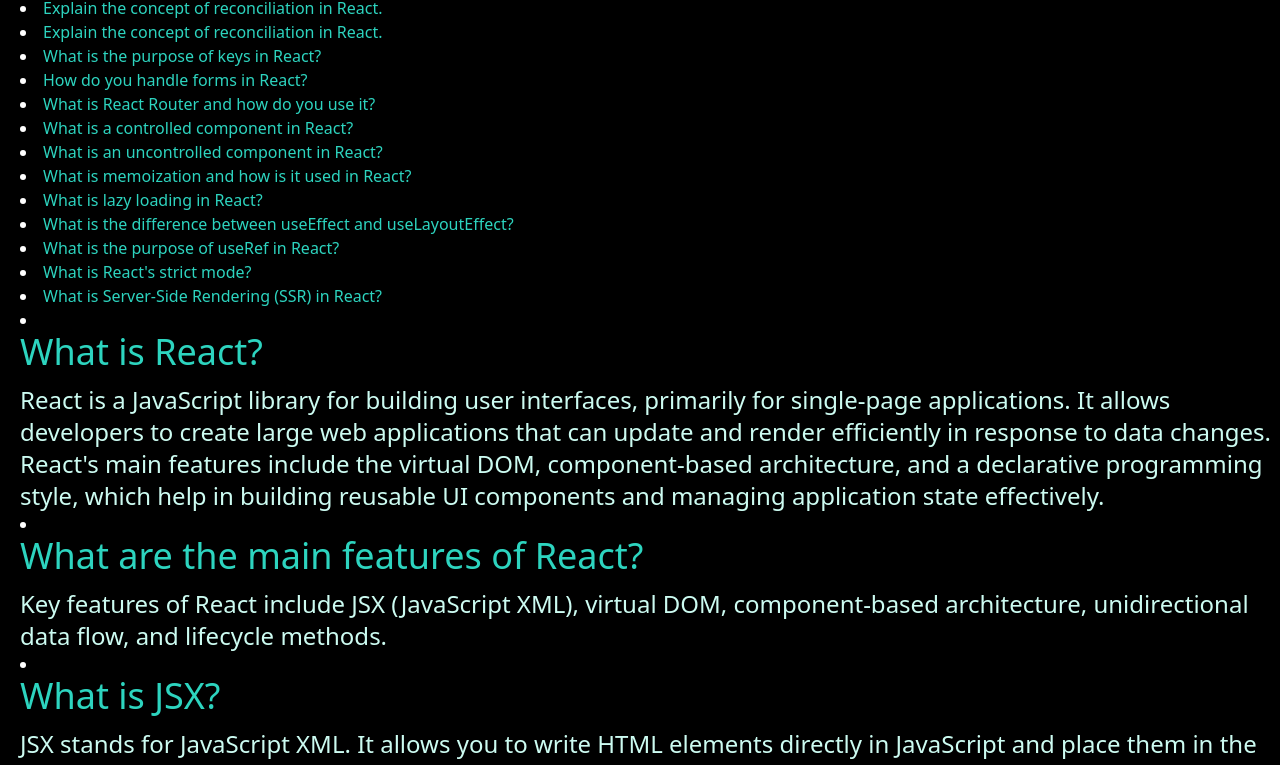
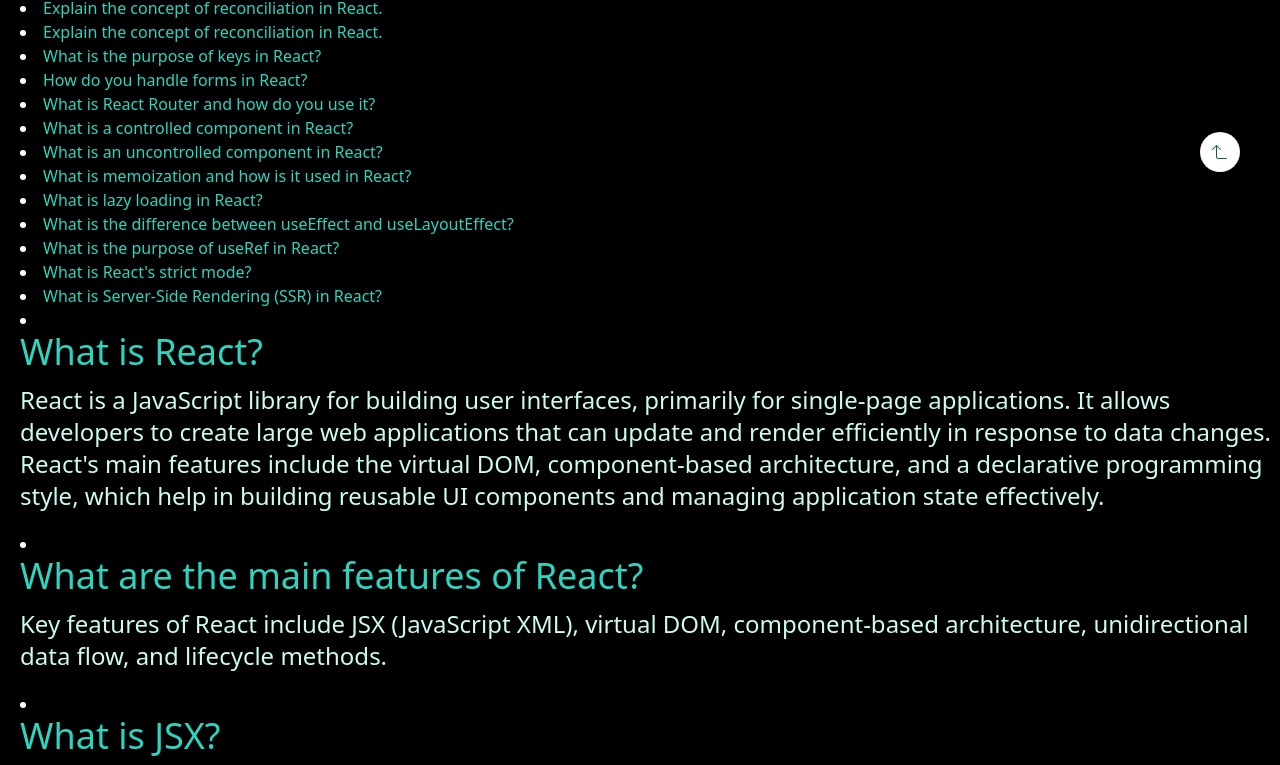
Before and after one commit to Aviral000/mockQNA, a React (Create React App) app: page / in a window 1280 px wide. Shown: the part 600-1365 px from the top of the page. Built offline with nearby package versions, Linux system fonts and the light colour scheme.

Commit message:
react QNA finished

```diff
--- a/package.json
+++ b/package.json
@@ -14,6 +14,7 @@
     "@mui/material": "^5.15.19",
     "react": "^18.3.1",
     "react-dom": "^18.3.1",
+    "react-icons": "^5.2.1",
     "react-scripts": "^5.0.1",
     "react-scroll": "^1.9.0"
   },
--- a/src/component/QNAReact.jsx
+++ b/src/component/QNAReact.jsx
@@ -1,4 +1,5 @@
 import React from 'react'
+import { BsArrow90DegUp } from 'react-icons/bs'
 
 export default function QNA() {
 const reactQuestions = [
@@ -135,7 +136,8 @@
   return (
     <div className='container mx-5'>
         <h1 className='font-bold underline lg:text-6xl pt-5'>Mock QNA:-</h1>
-        <h1 className='font-bold text-4xl pt-5'>React-</h1>
+        <h1 className='font-bold text-4xl pt-5' id='react'>React-</h1>
+        <button className='fixed right-10 bottom-7 bg-white text-teal-800 w-10 h-10 rounded-full flex justify-center items-center'><a href="#react"><BsArrow90DegUp /></a></button>
         { reactQuestions.map((lead, index) => (
             <li>
                 <a href={`#${index}`} className='no-underline text-teal-400 hover:no-underline hover:text-inherit hover:cursor-pointer'>{lead.question}</a>
@@ -144,7 +146,7 @@
         { reactQuestions.map((lead, index) => (
             <li>
                 <h1 className='no-underline text-teal-400 hover:no-underline lg:text-4xl' id={index}>{lead.question}</h1>
-                <p className='lg:text-2xl text-teal-100 pt-3'>{lead.answer}</p>
+                <p className='lg:text-2xl text-teal-100 pt-3 pb-5'>{lead.answer}</p>
             </li>
         ))}
     </div>
```
Also changed, not shown: 1 other file (tests, documents, lock files or other folders).
